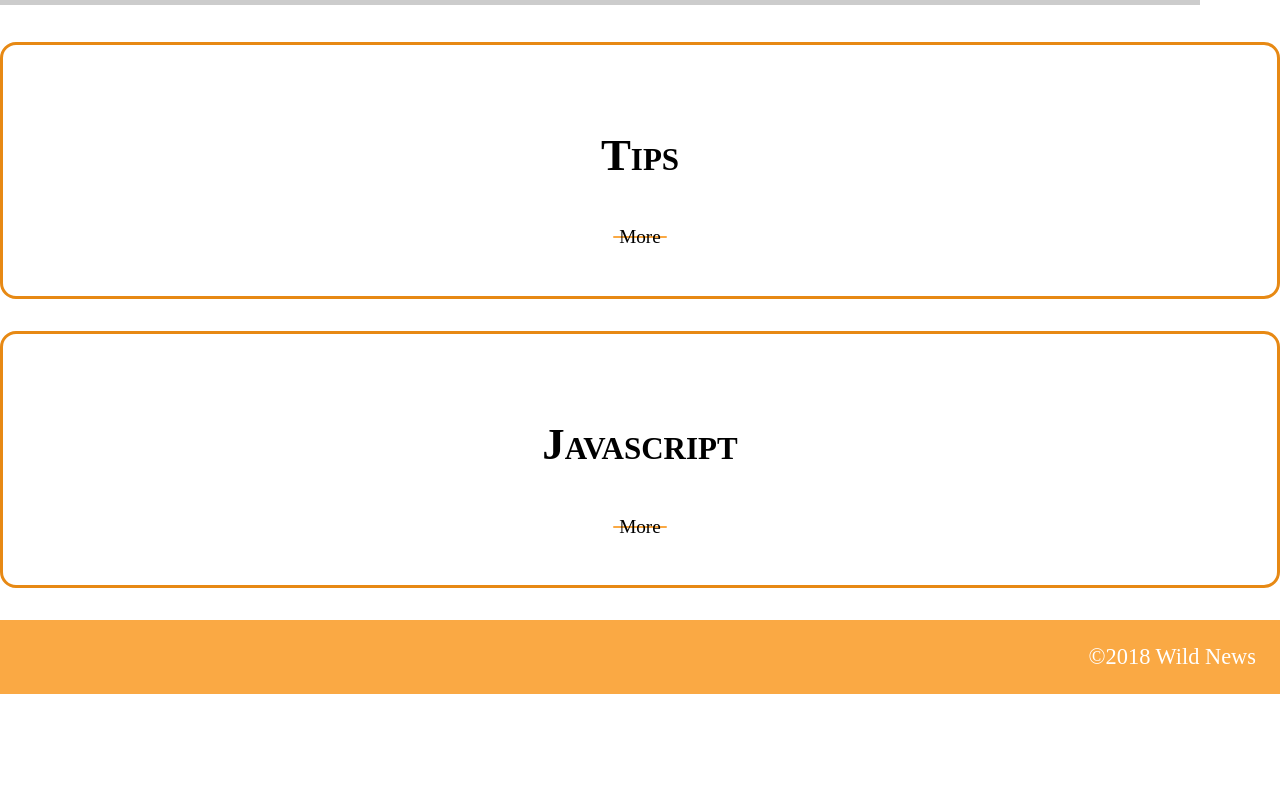
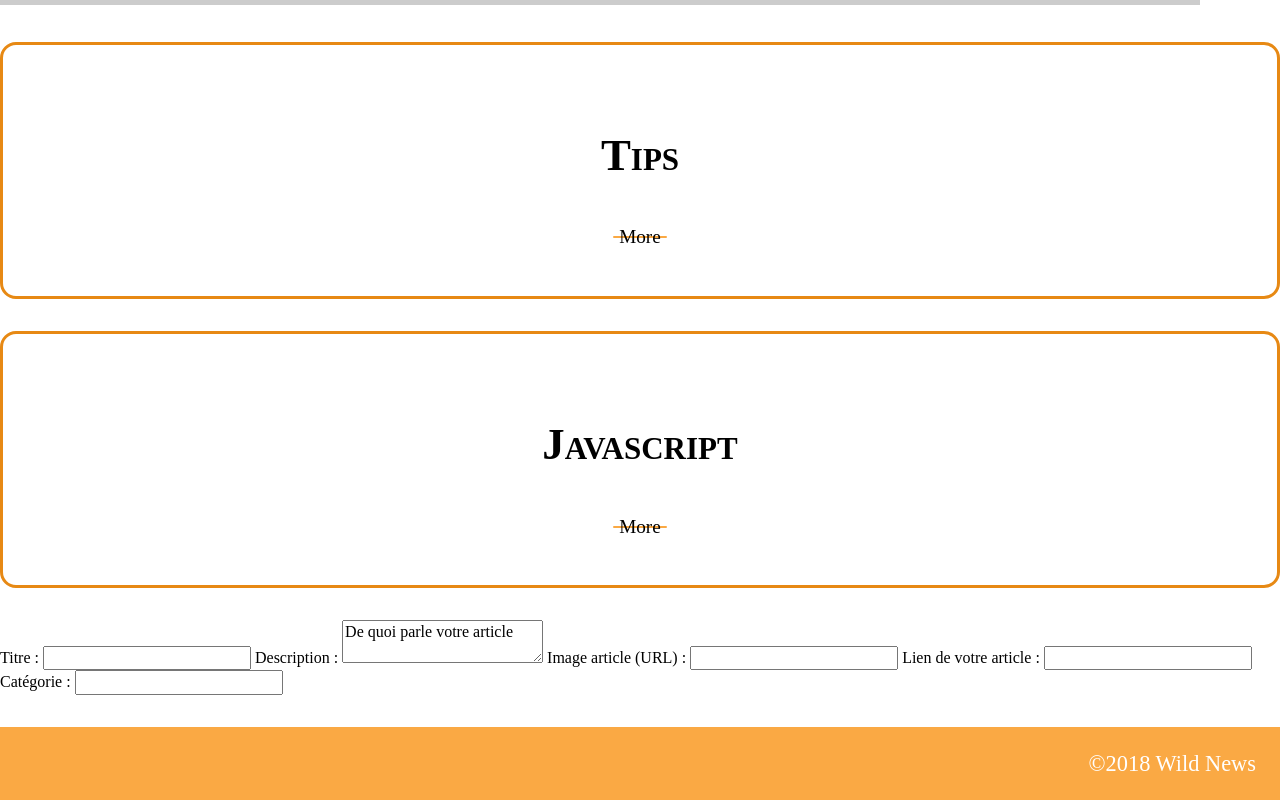
Before and after one commit to WildCodeSchool/paris-0218-wild-news, a website with bundled scripts: page client/index.html in a window 1280 px wide. Shown: the part 833-1633 px from the top of the page. Before the commit the page ends 1527 px from the top, so only its background shows below. Built offline with nearby package versions, Linux system fonts and the light colour scheme; placeholder pictures from the web are drawn by us; a small style sheet from the web is missing; files whose address does not match are found by name.

Commit message:
ajout formulaire sur accueil pour test des posts

```diff
--- a/client/index.html
+++ b/client/index.html
@@ -115,10 +115,39 @@
                     <button>More</button>
                     </a>
                 </div>
+
             </div>
         </article>
+    </div>
 
-    </div>
+</section>
+
+<section>
+
+  <form id="add-link">
+
+    <label>
+      Titre :
+      <input type="text" name="titre">
+    </label>
+    <label>
+      Description :
+      <textarea type="text" name="description">De quoi parle votre article</textarea>
+    </label>
+    <label>
+      Image article (URL) :
+      <input type="text" name="img-article">
+    </label>
+    <label>
+      Lien de votre article :
+      <input type="text" name="lien-article">
+    </label>
+    <label>
+      Catégorie :
+      <input type="text" name="categorie-article">
+    </label>
+
+  </form>
 
 </section>
 <footer>
```
